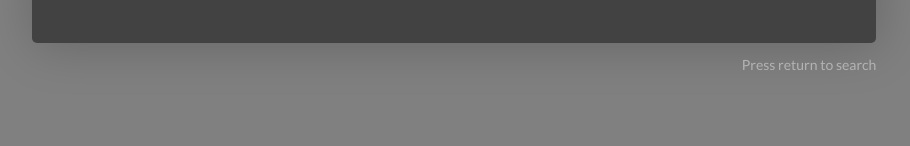
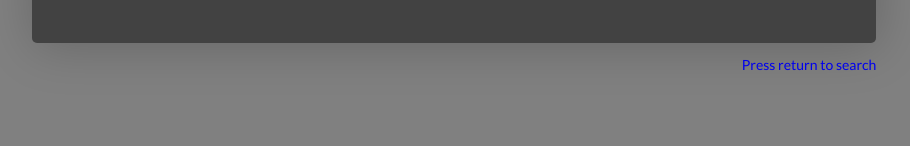
Before and after one commit to razorscore/cts-course, a plain HTML site: page BeastiaryProject/index.html in a window 1280 px wide. Shown: the part 451-597 px from the top of the page, without its empty margins (186-1096 px from the left). Drawn offline with Linux system fonts and the light colour scheme.

Commit message:
added a link

```diff
--- a/BeastiaryProject/index.html
+++ b/BeastiaryProject/index.html
@@ -18,7 +18,7 @@
 
         <div class="search-bar homepage-search-bar">
             <input type="text" placeholder="&#xf002; Search the Bestiary">
-            <p>Press return to search</p>
+            <p><a href="./results.html">Press return to search</a></p>
         </div>
 
         <div class="recent-posts-wrapper">
--- a/BeastiaryProject/main.css
+++ b/BeastiaryProject/main.css
@@ -87,6 +87,10 @@ body {
     line-height: 1.7rem;
     margin-top: 1.3rem;
     text-align: right;
+}
+
+.search-bar p a {
+    text-decoration: none;
 }
 
 .recent-posts-wrapper {
```
